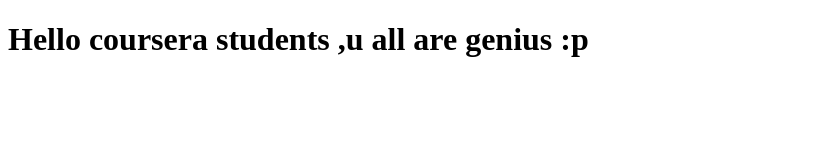
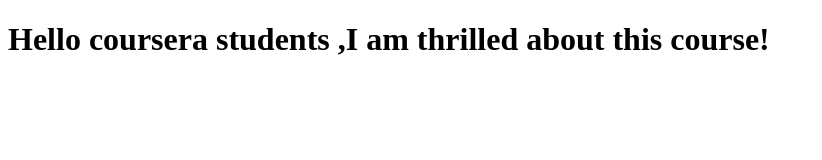
Before and after one commit to Shikhas/SPA-Angular-JS-coursera-test, a plain HTML site: page index.html in a window 1280 px wide. Shown: the whole page, without its empty margins (0-822 px from the left). Drawn offline with Linux system fonts and the light colour scheme.

Commit message:
Next version of web file.

```diff
--- a/index.html
+++ b/index.html
@@ -5,6 +5,6 @@
     <title>Hello Coursera</title>
   </head>
   <body>
-    <h1>Hello coursera students ,u all are genius :p</h1>
+    <h1>Hello coursera students ,I am thrilled about this course!</h1>
   </body>
 </html>
```
